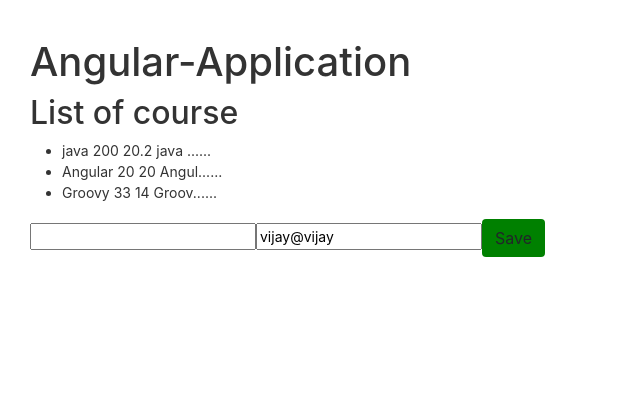
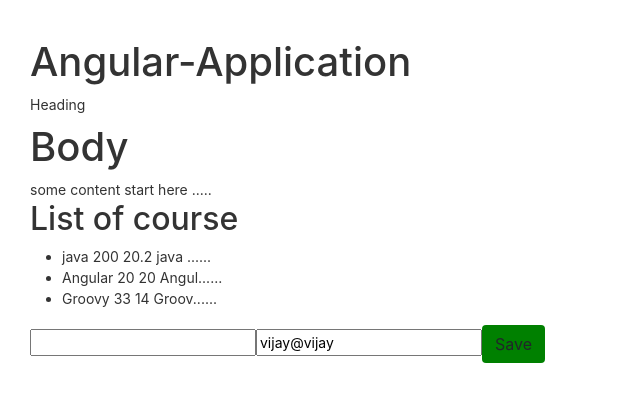
Before and after one commit to Kanwar007-zz/AngularAndTypeScript, an Angular app in the folder angular-application/: page / in a window 1280 px wide. Shown: the top 402 px of the page, without its empty margins (0-640 px from the left). Built offline with nearby package versions, Linux system fonts and the light colour scheme.

Commit message:
--- Auto-Git Commit ---

```diff
--- a/angular-application/src/app/app.component.html
+++ b/angular-application/src/app/app.component.html
@@ -310,6 +310,16 @@
 <!-- * * * * * * * * * * End of Placeholder * * * * * * * * * * * -->
 <!-- * * * * * * * * * * * * * * * * * * * * * * * * * * * * * * * -->
 <app-favorite [isFavorite]="post.isFavorite" (change)="onChangeValue()"></app-favorite>
+<app-panel>
+  <div class="heading">Heading</div>
+  <div class="body">
+    <h1>
+      Body
+    </h1>
+    <p> some content start here .....</p>
+  </div>
+</app-panel>
+
 <app-course></app-course>
 
 <router-outlet></router-outlet>
--- a/angular-application/src/app/app.module.ts
+++ b/angular-application/src/app/app.module.ts
@@ -8,13 +8,15 @@
 import { FormsModule } from '@angular/forms';
 import { SummaryPipe } from './pipe/summary.pipe';
 import { FavoriteComponent } from './favorite/favorite/favorite.component';
+import { PanelComponent } from './panel/panel/panel.component';
 
 @NgModule({
   declarations: [
     AppComponent,
     CourseComponent,
     SummaryPipe,
-    FavoriteComponent
+    FavoriteComponent,
+    PanelComponent
   ],
   imports: [
     BrowserModule,
--- /dev/null
+++ b/angular-application/src/app/panel/panel/panel.component.html
@@ -0,0 +1,8 @@
+<div class="panel panel-default">
+    <div class="panel-heading">
+        <ng-content select=".heading"></ng-content>
+    </div>
+    <div class="panel-body">
+        <ng-content select=".body"></ng-content>
+    </div>
+</div>
--- /dev/null
+++ b/angular-application/src/app/panel/panel/panel.component.ts
@@ -0,0 +1,15 @@
+import { Component, OnInit } from '@angular/core';
+
+@Component({
+  selector: 'app-panel',
+  templateUrl: './panel.component.html',
+  styleUrls: ['./panel.component.css']
+})
+export class PanelComponent implements OnInit {
+
+  constructor() { }
+
+  ngOnInit(): void {
+  }
+
+}
--- a/angular-application/src/styles.css
+++ b/angular-application/src/styles.css
@@ -1,5 +1,4 @@
 /* You can add global styles to this file, and also import other style files */
 @import "~bootstrap/dist/css/bootstrap.css";
-@import "~bootstrap/dist/css/bootstrap.min.css";
 
 body{padding: 30px;}
```
Also changed, not shown: angular-application/src/app/panel/panel/panel.component.css (added), 1 other file (tests, documents, lock files or other folders).
